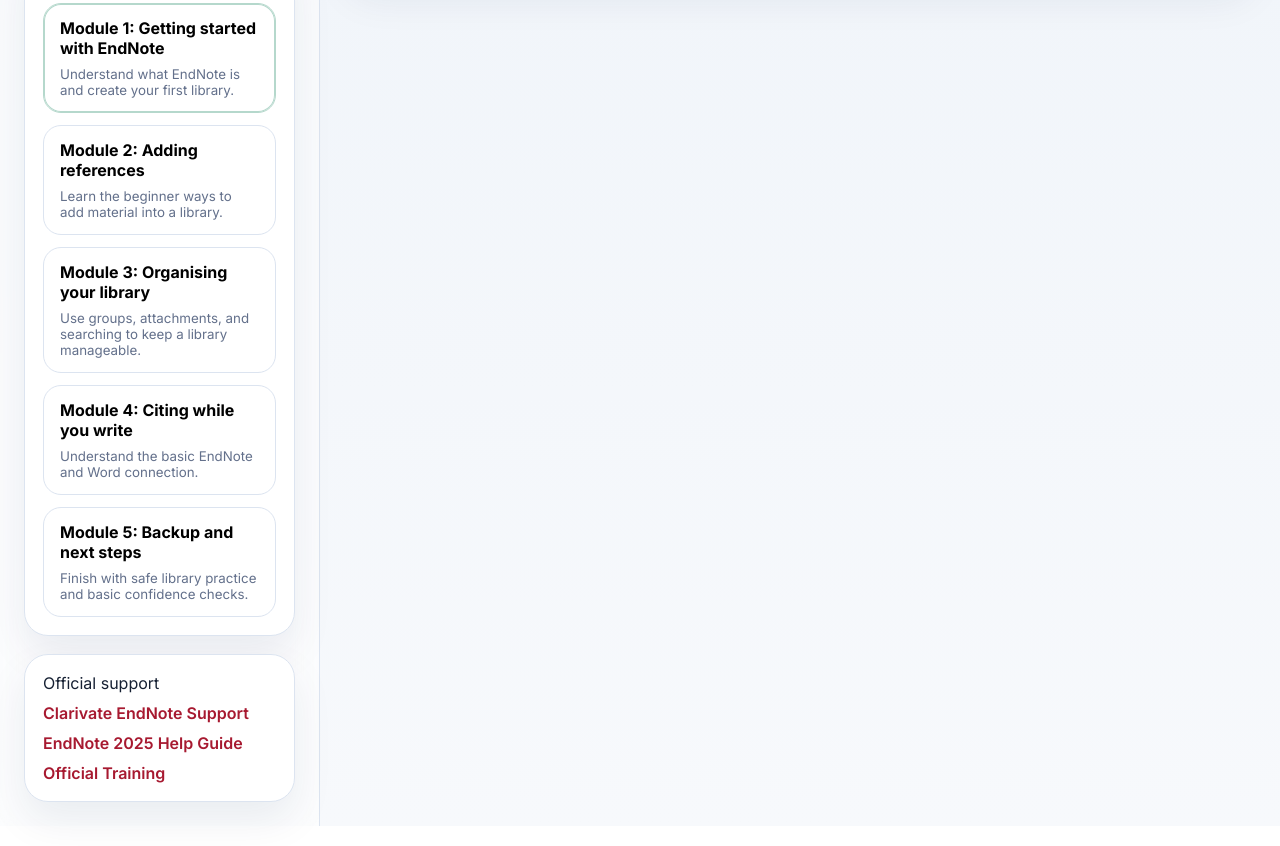
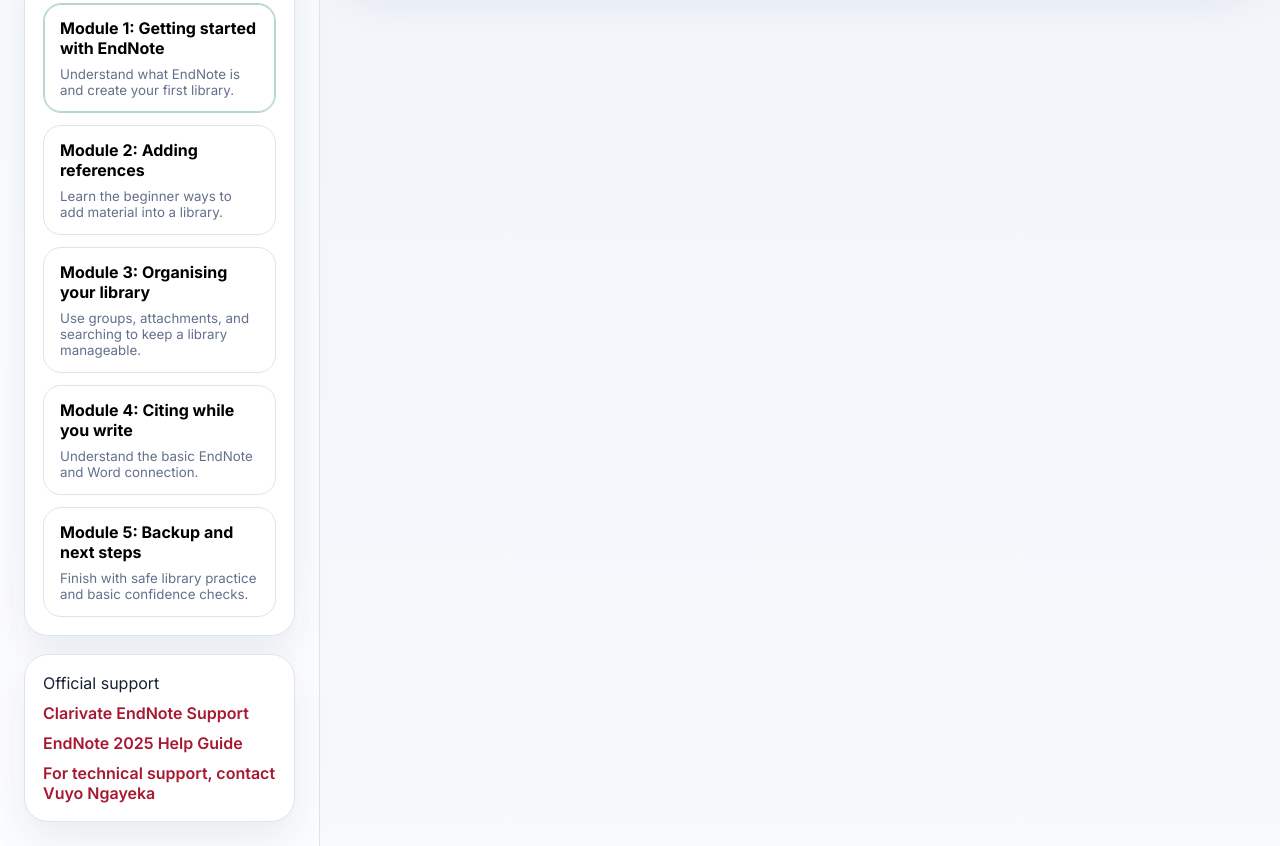
Before and after one commit to archiverepo1/EndNote-Class, a plain HTML site: page index.html in a window 1280 px wide. Shown: the part 473-1319 px from the top of the page. Drawn offline with Linux system fonts and the light colour scheme.

Commit message:
Update index.html

```diff
--- a/index.html
+++ b/index.html
@@ -48,7 +48,9 @@
         <div class="card-head"><span>Official support</span></div>
         <a href="https://support.clarivate.com/Endnote/s/" target="_blank" rel="noopener">Clarivate EndNote Support</a>
         <a href="https://support.clarivate.com/Endnote/s/article/EndNote-2025-Help-Guide-and-Quick-Reference-Guide" target="_blank" rel="noopener">EndNote 2025 Help Guide</a>
-        <a href="https://support.clarivate.com/Endnote/s/training" target="_blank" rel="noopener">Official Training</a>
+        <a href="mailto:ngayeka.vuyo@gmail.com" target="_blank" rel="noopener">
+  For technical support, contact Vuyo Ngayeka
+</a>
       </div>
     </aside>
 
```
